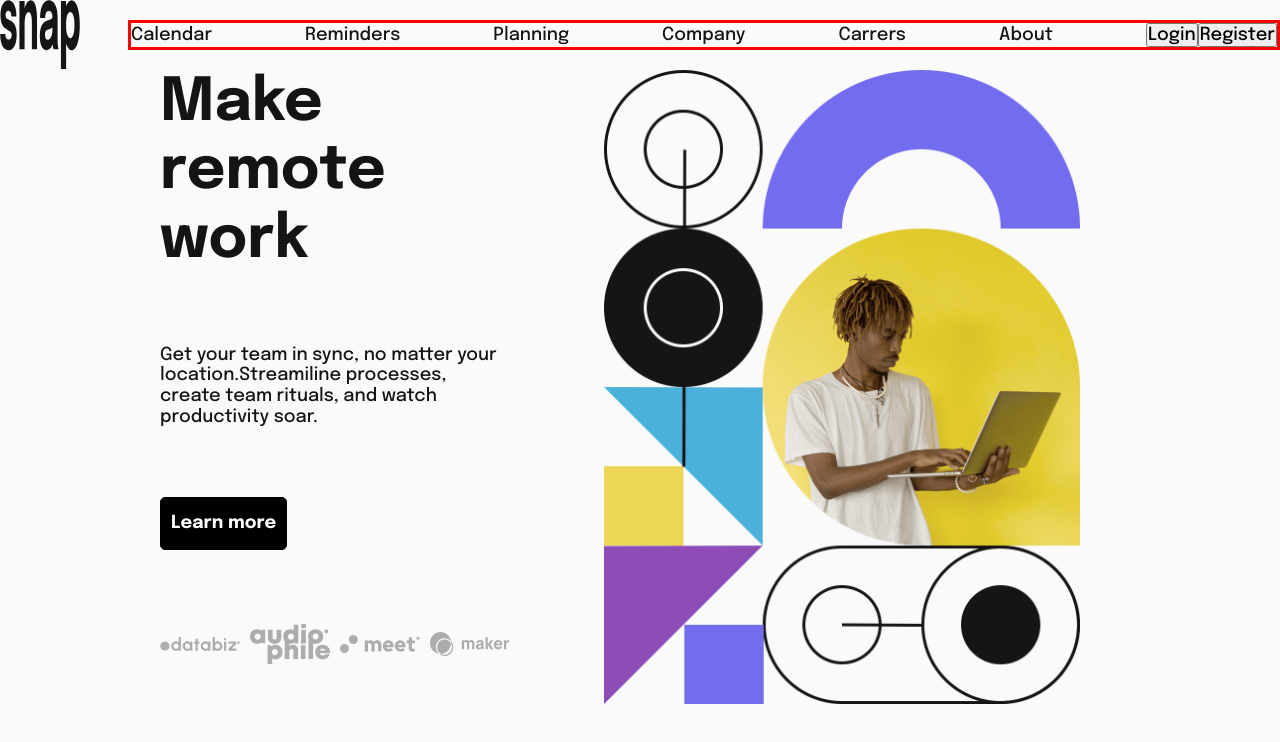
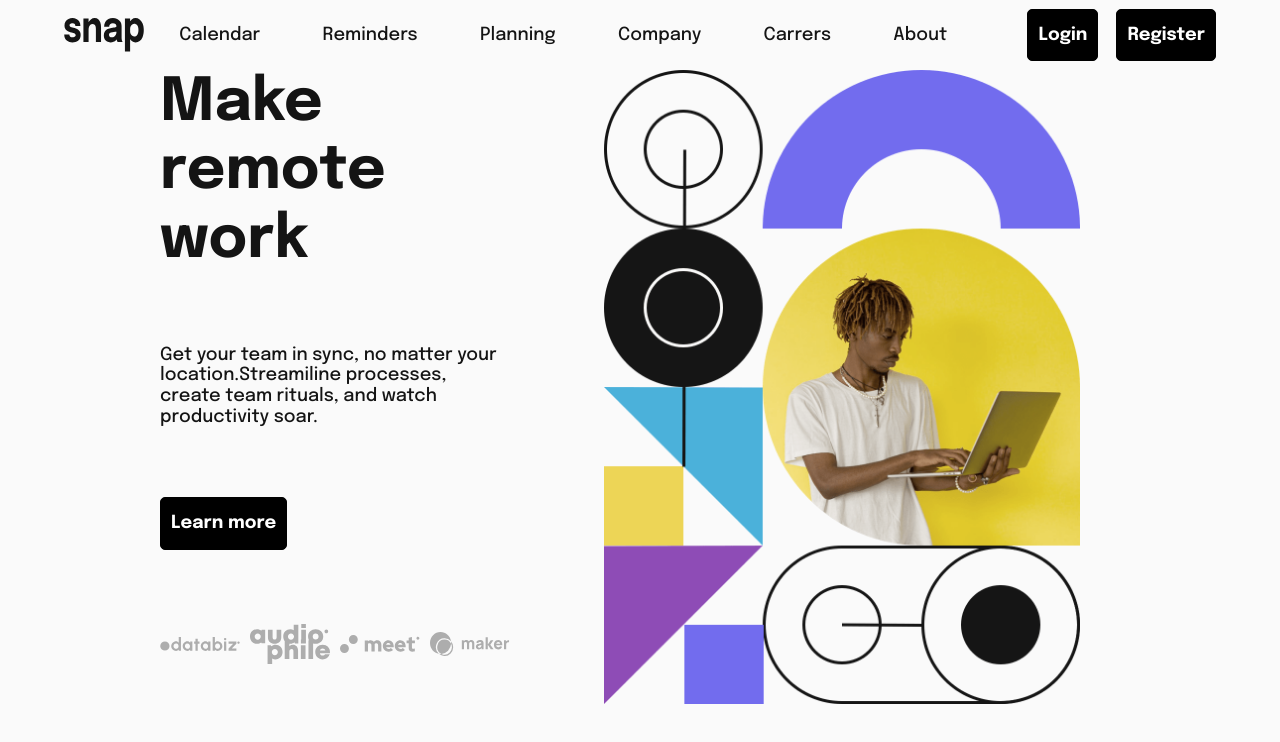
Before and after one commit to carlosGabrielCarreno/intro-section-with-dropdown-navigation-main, a React (Vite) app: page / in a window 1280 px wide. Shown: the top 742 px of the page. Built offline with nearby package versions, Linux system fonts and the light colour scheme.

Commit message:
add changes

```diff
--- a/src/components/navbar/Navbar.jsx
+++ b/src/components/navbar/Navbar.jsx
@@ -1,12 +1,12 @@
-import { useEffect, useState } from 'react';
-import { BurguerButton } from '../BurguerButton';
-import logo from '../../images/logo.svg';
-import todoList from '../../images/icon-todo.svg';
-import calendar from '../../images/icon-calendar.svg';
-import reminders from '../../images/icon-reminders.svg';
-import planning from '../../images/icon-planning.svg';
-import './_navbar.scss';
-import { FaBars, FaTimes } from 'react-icons/fa';
+import { useEffect, useState } from "react";
+import { BurguerButton } from "../BurguerButton";
+import logo from "../../images/logo.svg";
+import todoList from "../../images/icon-todo.svg";
+import calendar from "../../images/icon-calendar.svg";
+import reminders from "../../images/icon-reminders.svg";
+import planning from "../../images/icon-planning.svg";
+import "./_navbar.scss";
+import { FaBars, FaTimes } from "react-icons/fa";
 
 export const Navbar = () => {
   const [showMobileMenu, setShowMobileMenu] = useState(false);
@@ -23,9 +23,9 @@ export const Navbar = () => {
       });
     }
 
-		window.addEventListener('resize', handleResize);
+    window.addEventListener("resize", handleResize);
     return () => {
-			window.removeEventListener('resize', handleResize);
+      window.removeEventListener("resize", handleResize);
     };
   }, []);
   return (
@@ -63,7 +63,11 @@ export const Navbar = () => {
       </div>
       {showMobileMenu ? (
         <>
-					<nav className={`links ${showMobileMenu ? 'open' : ''}`}>
+          <nav
+            className={`links ${
+              showMobileMenu && windowSize.width < 960 ? "open" : ""
+            }`}
+          >
             <ul>
               <div className="calendar">Calendar</div>
               <div className="reminders">Reminders</div>
--- a/src/components/navbar/_navbar.scss
+++ b/src/components/navbar/_navbar.scss
@@ -4,7 +4,8 @@
 }
 
 .wrapper {
-	width: 100%;
+  width: 90%;
+  padding: 1rem 0;
   max-width: 1300px;
   height: 100%;
   display: flex;
@@ -41,7 +42,7 @@
   & ul {
     display: flex;
     align-items: center;
-		border: solid red;
+    //border: solid red;
     justify-content: space-between;
     flex-grow: 1;
   }
@@ -51,13 +52,11 @@
   display: flex;
   justify-content: space-between;
   list-style: none;
-	width: 80%;
-	@media screen and (max-width: 960px) {
-		background-color: gray;
+  background-color: hsl(0, 0%, 98%);
   position: absolute;
   top: 70px;
   width: 100%;
-		height: 90vh;
+  height: 100vh;
   justify-content: center;
   flex-direction: column;
   align-items: center;
@@ -66,6 +65,44 @@
   &.open {
     left: 0;
   }
+}
+
+.links ul {
+  display: flex;
+  flex-direction: column;
+  justify-content: space-between;
+  align-items: flex-start;
+  gap: 1rem;
+  height: 70%;
+}
+
+.container-buttons {
+  display: flex;
+  flex-direction: column;
+  gap: 0.5rem;
+  @media screen and (min-width: 960px) {
+    display: block;
+    gap: 1rem;
+  }
+}
+
+.login,
+.register {
+  border-radius: 5px;
+  padding: 15px 10px;
+  /* margin: 1rem 0; */
+  font-weight: 600;
+  background-color: #000;
+  color: #fff;
+  border: 1px solid #000;
+  cursor: pointer;
+  transition: all 0.3s ease-in;
+  &:hover {
+    color: #000;
+    background-color: #fff;
+  }
+  @media screen and (min-width: 960px) {
+    margin-left: 1rem;
   }
 }
 
```
Lines whose indentation alone changed are shown as unchanged.
